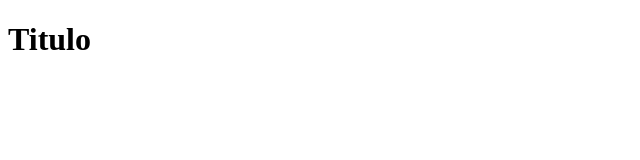
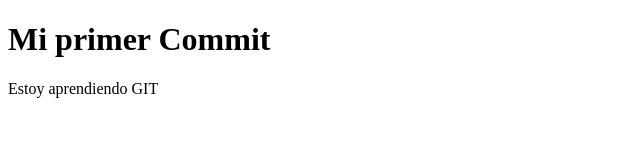
Before and after one commit to jostmu/EscuelaJS, a plain HTML site: page index.html in a window 1280 px wide. Shown: the whole page, without its empty margins (0-640 px from the left). Drawn offline with Linux system fonts and the light colour scheme.

Commit message:
cambios en el index

```diff
--- a/index.html
+++ b/index.html
@@ -7,6 +7,7 @@
     <title>Hola mundo</title>
 </head>
 <body>
-    <h1>Titulo</h1>
+    <h1>Mi primer Commit</h1>
+    <p>Estoy aprendiendo GIT</p>
 </body>
 </html>
```
